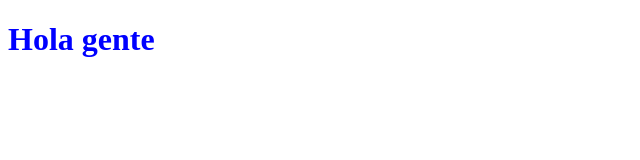
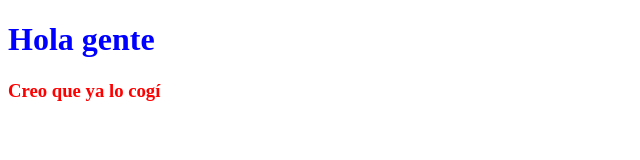
Before and after one commit to Luis1Gonzalez/ramas2, a plain HTML site: page index.html in a window 1280 px wide. Shown: the whole page, without its empty margins (0-640 px from the left). Drawn offline with Linux system fonts and the light colour scheme.

Commit message:
quinto conmit

```diff
--- a/estilos.css
+++ b/estilos.css
@@ -1,3 +1,7 @@
 h1{
     color:blue;
 }
+
+h3{
+    color:red;
+}
--- a/index.html
+++ b/index.html
@@ -9,5 +9,7 @@
 </head>
 <body>
     <h1>Hola gente</h1>
+
+    <h3>Creo que ya lo cogí</h3>
 </body>
 </html>
```
